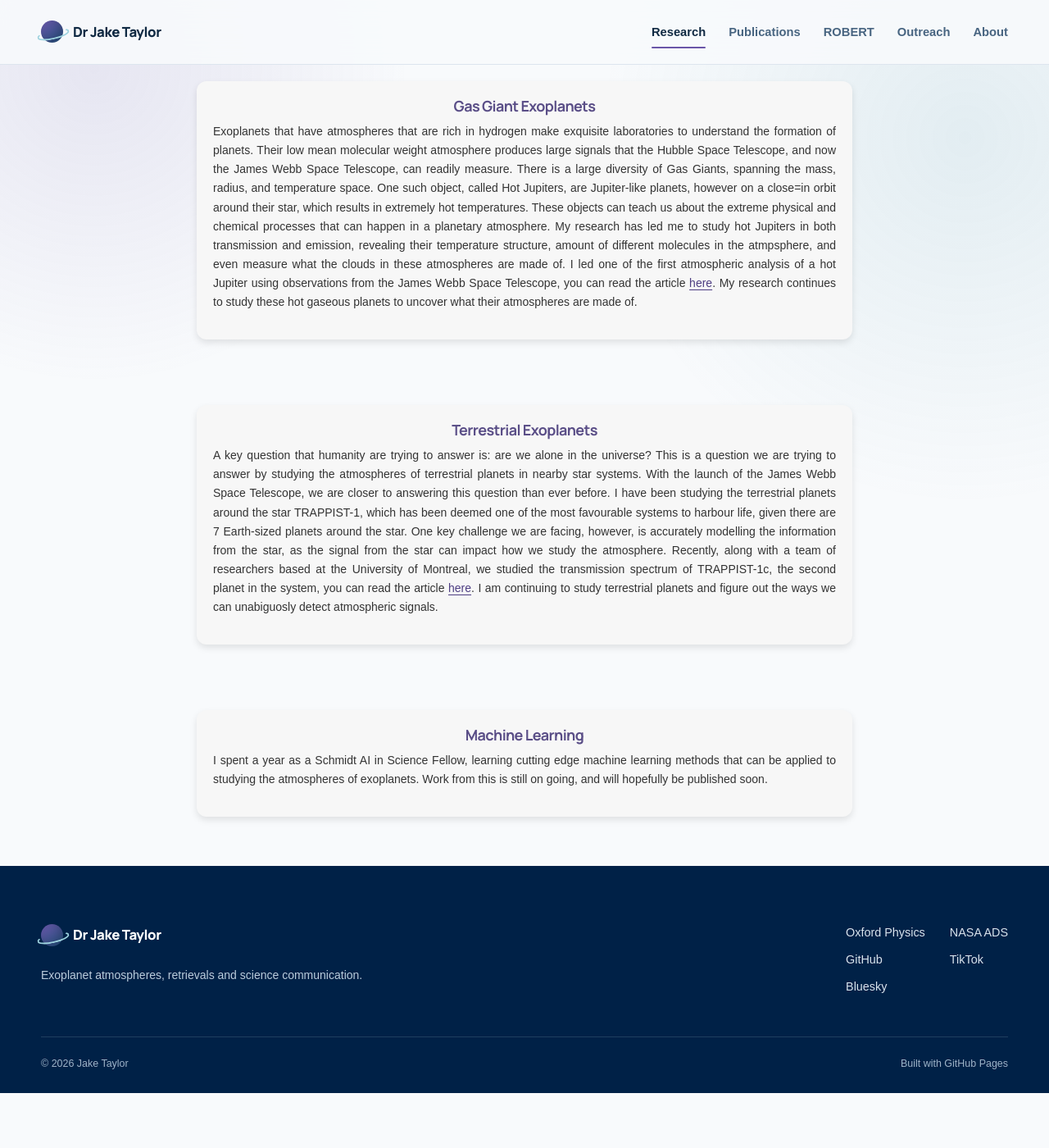
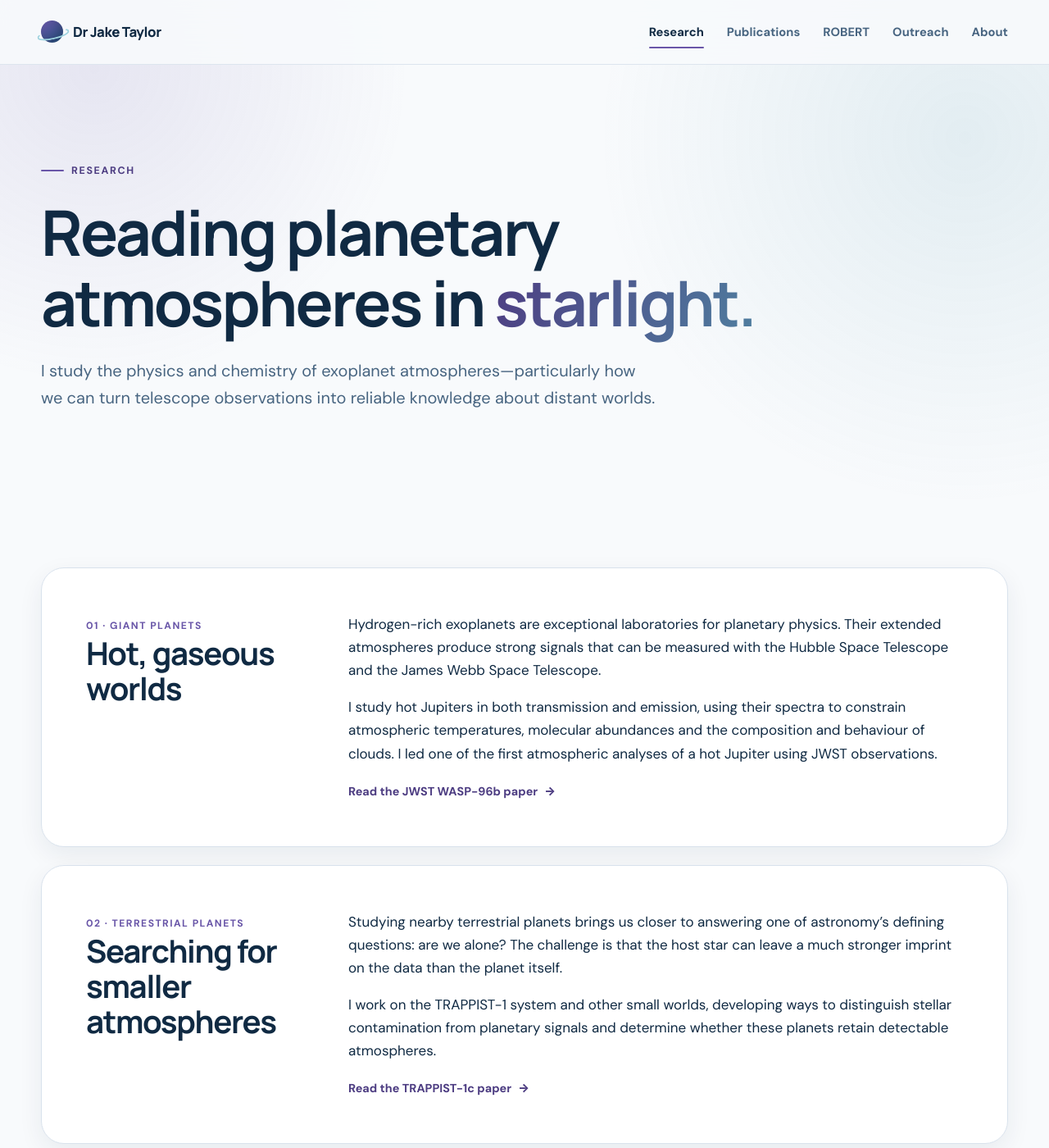
Before and after one commit to astrojaket/astrojaket.github.io, a Jekyll site: the page built from _pages/research.html, in a window 1280 px wide and 1400 px high. Shown: the whole window at 82% size. Built offline with Jekyll 4.4.1, drawn with Linux system fonts in a browser that asks for light colours; a script that is not in the unit is left out; some of the changed text lies outside the part shown.

Commit message:
Modernise portfolio: update _pages/research.html

```diff
--- a/_pages/research.html
+++ b/_pages/research.html
@@ -1,74 +1,82 @@
 ---
 layout: default
-title: Research
+title: Research | Dr Jake Taylor
+description: Research by Dr Jake Taylor on exoplanet atmospheres, hot Jupiters, rocky planets, atmospheric retrievals and machine learning.
+permalink: /research/
 ---
 
-<div class="research-topic-box">
-    <div class="research-topic">
-        <h3>Gas Giant Exoplanets</h3>
-        <p>Exoplanets that have atmospheres that are rich in hydrogen make exquisite laboratories to understand the formation of planets. Their low mean molecular weight atmosphere produces large signals that the Hubble Space Telescope, and now the James Webb Space Telescope, can readily measure. There is a large diversity of Gas Giants, spanning the mass, radius, and temperature space. One such object, called Hot Jupiters, are Jupiter-like planets, however on a close=in orbit around their star, which results in extremely hot temperatures. These objects can teach us about the extreme physical and chemical processes that can happen in a planetary atmosphere. My research has led me to study hot Jupiters in both transmission and emission, revealing their temperature structure, amount of different molecules in the atmpsphere, and even measure what the clouds in these atmospheres are made of. I led one of the first atmospheric analysis of a hot Jupiter using observations from the James Webb Space Telescope, you can read the article <a href="https://ui.adsabs.harvard.edu/abs/2023MNRAS.524..817T/abstract" target="_blank">here</a>. My research continues to study these hot gaseous planets to uncover what their atmospheres are made of.</p>
-    </div>
-</div>
+<header class="page-hero">
+  <div class="page-hero-inner">
+    <span class="eyebrow">Research</span>
+    <h1>Reading planetary atmospheres in <span class="text-gradient">starlight.</span></h1>
+    <p>
+      I study the physics and chemistry of exoplanet atmospheres—particularly how we can turn
+      telescope observations into reliable knowledge about distant worlds.
+    </p>
+  </div>
+</header>
 
+<section class="section">
+  <div class="section-shell topic-stack">
+    <article class="topic-panel" id="giant-planets">
+      <div>
+        <span class="topic-kicker">01 · Giant planets</span>
+        <h2>Hot, gaseous worlds</h2>
+      </div>
+      <div>
+        <p>
+          Hydrogen-rich exoplanets are exceptional laboratories for planetary physics. Their
+          extended atmospheres produce strong signals that can be measured with the Hubble Space
+          Telescope and the James Webb Space Telescope.
+        </p>
+        <p>
+          I study hot Jupiters in both transmission and emission, using their spectra to constrain
+          atmospheric temperatures, molecular abundances and the composition and behaviour of
+          clouds. I led one of the first atmospheric analyses of a hot Jupiter using JWST
+          observations.
+        </p>
+        <a class="text-link" href="https://ui.adsabs.harvard.edu/abs/2023MNRAS.524..817T/abstract" target="_blank" rel="noopener">Read the JWST WASP-96b paper</a>
+      </div>
+    </article>
 
-<div class="research-topic-box">
-    <div class="research-topic">
-        <h3>Terrestrial Exoplanets</h3>
-        <p>A key question that humanity are trying to answer is: are we alone in the universe? This is a question we are trying to answer by studying the atmospheres of terrestrial planets in nearby star systems. With the launch of the James Webb Space Telescope, we are closer to answering this question than ever before. I have been studying the terrestrial planets around the star TRAPPIST-1, which has been deemed one of the most favourable systems to harbour life, given there are 7 Earth-sized planets around the star. One key challenge we are facing, however, is accurately modelling the information from the star, as the signal from the star can impact how we study the atmosphere. Recently, along with a team of researchers based at the University of Montreal, we studied the transmission spectrum of TRAPPIST-1c, the second planet in the system, you can read the article <a href="https://ui.adsabs.harvard.edu/abs/2025ApJ...979L...5R" target="_blank">here</a>. I am continuing to study terrestrial planets and figure out the ways we can unabiguosly detect atmospheric signals.</p>
-    </div>
-</div>
+    <article class="topic-panel" id="terrestrial-planets">
+      <div>
+        <span class="topic-kicker">02 · Terrestrial planets</span>
+        <h2>Searching for smaller atmospheres</h2>
+      </div>
+      <div>
+        <p>
+          Studying nearby terrestrial planets brings us closer to answering one of astronomy’s
+          defining questions: are we alone? The challenge is that the host star can leave a much
+          stronger imprint on the data than the planet itself.
+        </p>
+        <p>
+          I work on the TRAPPIST-1 system and other small worlds, developing ways to distinguish
+          stellar contamination from planetary signals and determine whether these planets retain
+          detectable atmospheres.
+        </p>
+        <a class="text-link" href="https://ui.adsabs.harvard.edu/abs/2025ApJ...979L...5R" target="_blank" rel="noopener">Read the TRAPPIST-1c paper</a>
+      </div>
+    </article>
 
-<div class="research-topic-box">
-    <div class="research-topic">
-        <h3>Machine Learning</h3>
-        <p>I spent a year as a Schmidt AI in Science Fellow, learning cutting edge machine learning methods that can be applied to studying the atmospheres of exoplanets. Work from this is still on going, and will hopefully be published soon.</p>
-    </div>
-</div>
-
-<style>
-    body {
-        font-family: Avenir, sans-serif;
-        font-size: 14px;
-        margin: 0;
-        padding: 0;
-    }
-
-    h1, h2 {
-        text-align: center;
-    }
-
-    .research-topic-box {
-        display: flex;
-        justify-content: center;
-        margin-bottom: 40px;
-    }
-
-    .research-topic {
-        background-color: #f7f7f7;
-        border-radius: 12px;
-        box-shadow: 0 4px 8px rgba(0, 0, 0, 0.1);
-        padding: 20px;
-        width: 80%;
-        max-width: 800px;
-        display: flex;
-        flex-direction: column;
-        align-items: center;
-        margin: 20px;
-    }
-
-    .research-topic h3 {
-        font-size: 18px;
-        color: #5a4e87; /* Purple color for headings */
-        margin-bottom: 10px;
-    }
-
-    .research-topic p {
-        text-align: justify;
-        color: #333;
-    }
-
-    .research-topic-box:hover {
-        transform: scale(1.02);
-        transition: transform 0.3s ease-in-out;
-    }
-</style>
+    <article class="topic-panel" id="methods">
+      <div>
+        <span class="topic-kicker">03 · Methods</span>
+        <h2>Retrievals and machine learning</h2>
+      </div>
+      <div>
+        <p>
+          Atmospheric retrievals connect observed spectra to physical properties, but different
+          modelling assumptions can produce different answers. I develop and compare retrieval
+          methods to understand those differences and make our conclusions more robust.
+        </p>
+        <p>
+          As a former Schmidt AI in Science Fellow, I also investigate how modern machine-learning
+          techniques can accelerate atmospheric models, identify unexpected structure in spectra
+          and help us explore complex chemistry.
+        </p>
+        <a class="text-link" href="{{ '/robert/' | relative_url }}">See the ROBERT project</a>
+      </div>
+    </article>
+  </div>
+</section>
```
